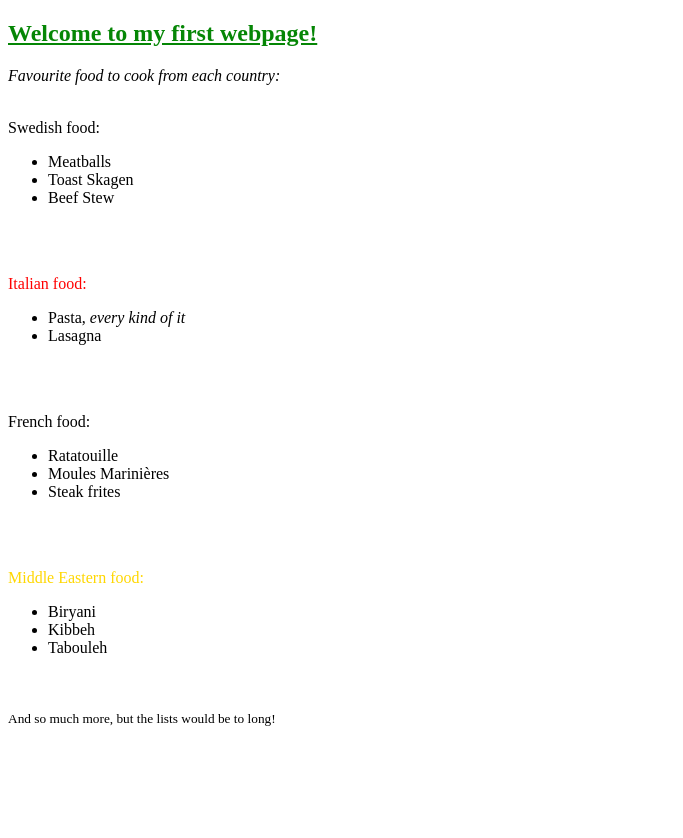
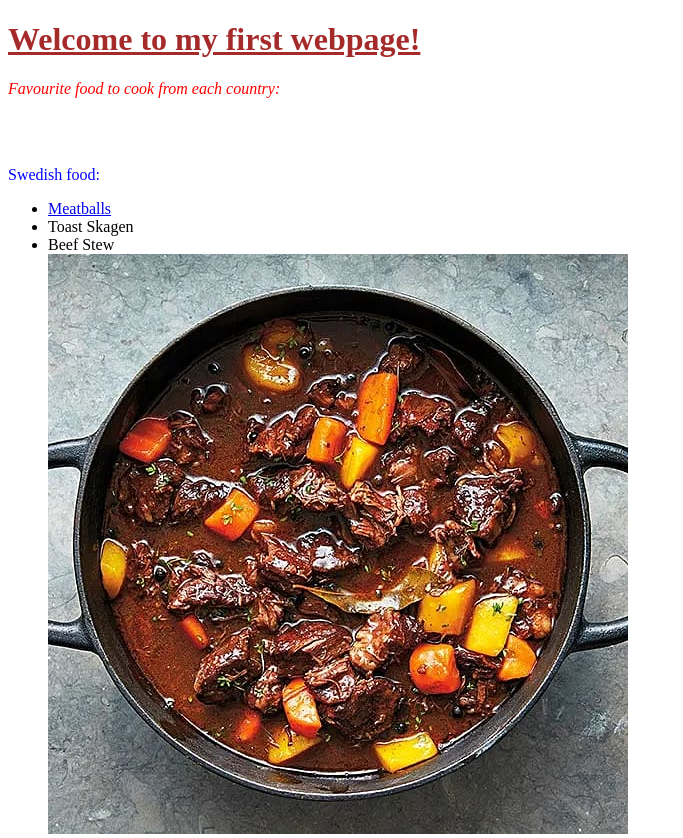
Before and after one commit to emmaramstromsiira/test-git, a plain HTML site: page index.html in a window 1280 px wide. Shown: the top 838 px of the page, without its empty margins (0-683 px from the left). Before the commit the page ends 800 px from the top, so only its background shows below. Drawn offline with Linux system fonts and the light colour scheme.

Commit message:
initial commit

```diff
--- a/index.html
+++ b/index.html
@@ -7,26 +7,35 @@
     <title>Emmas first webpage!</title>
 </head>
 <body>
-<h2 style="color:rgb(5, 134, 5);"><strong><u>Welcome to my first webpage!</u></strong></h2>
+    <header>
+    <h1  <strong><u>Welcome to my first webpage!</u></strong> </h2>
+   <link rel="stylesheet" href="styles/index.css"
+  <nav>
+    <p class="about-thesite">
 <i>Favourite food to cook from each country:</i>
+ </p>
+   </nav>
+   </header>
 <br>
 <br>
-<p <style="color: blue;">Swedish food:</p> </p>
+<p <h2 style="color: blue;">Swedish food:</p> </p>
 <ul>
-    <li>Meatballs</li>
+    <li><a href="https://zeinaskitchen.se/kottbullar/">Meatballs</a></li>
     <li>Toast Skagen</li>
     <li>Beef Stew</li>
+    <img src="images/beefstew.jpg" alt="beefstew" title"Yummy beefstew">
 </ul>
 <br>
 <br>
-<p style="color: red;">Italian food:</p>
+<p <h2 style="color: red;">Italian food:</p>
 <ul>
     <li>Pasta, <i>every kind of it</i></li>
     <li>Lasagna</li>
+    <img src="images/lasagna.jpg" alt="lasagna" title"Good food">
 </ul>
 <br>
 <br>
-<p>French food:</p>
+<p <h2 style="color: orange;">French food:</p>
 <ul>
     <li>Ratatouille</li>
     <li>Moules Marinières</li>
@@ -34,14 +43,17 @@
 </ul>
 <br>
 <br>
-<p style="color: gold;">Middle Eastern food:</p>
+<p <h2 style="color: gold;">Middle Eastern food:</p>
 <ul>
-    <li>Biryani</li>
+    <li><a href="https://zeinaskitchen.se/biryani/"> Biryani</a></li>
     <li>Kibbeh</li></body>
     <li>Tabouleh</l>
 </ul>
 <br>
 <br>
+</main>
+<footer>
 <small>And so much more, but the lists would be to long!</small>
+</footer>
 </body>
 </html>
--- a/styles/index.css
+++ b/styles/index.css
@@ -0,0 +1,13 @@
+h1 {
+    color:brown;
+}
+
+h2 {
+    color:cornflowerblue;
+}
+#second-paragraph {
+    color:purple:
+}
+.about-thesite, .last-paragraph {
+    color:red;
+}
```
Also changed, not shown: images/beefstew.jpg (added), images/lasagna.jpg (added), navigation.html (added).
